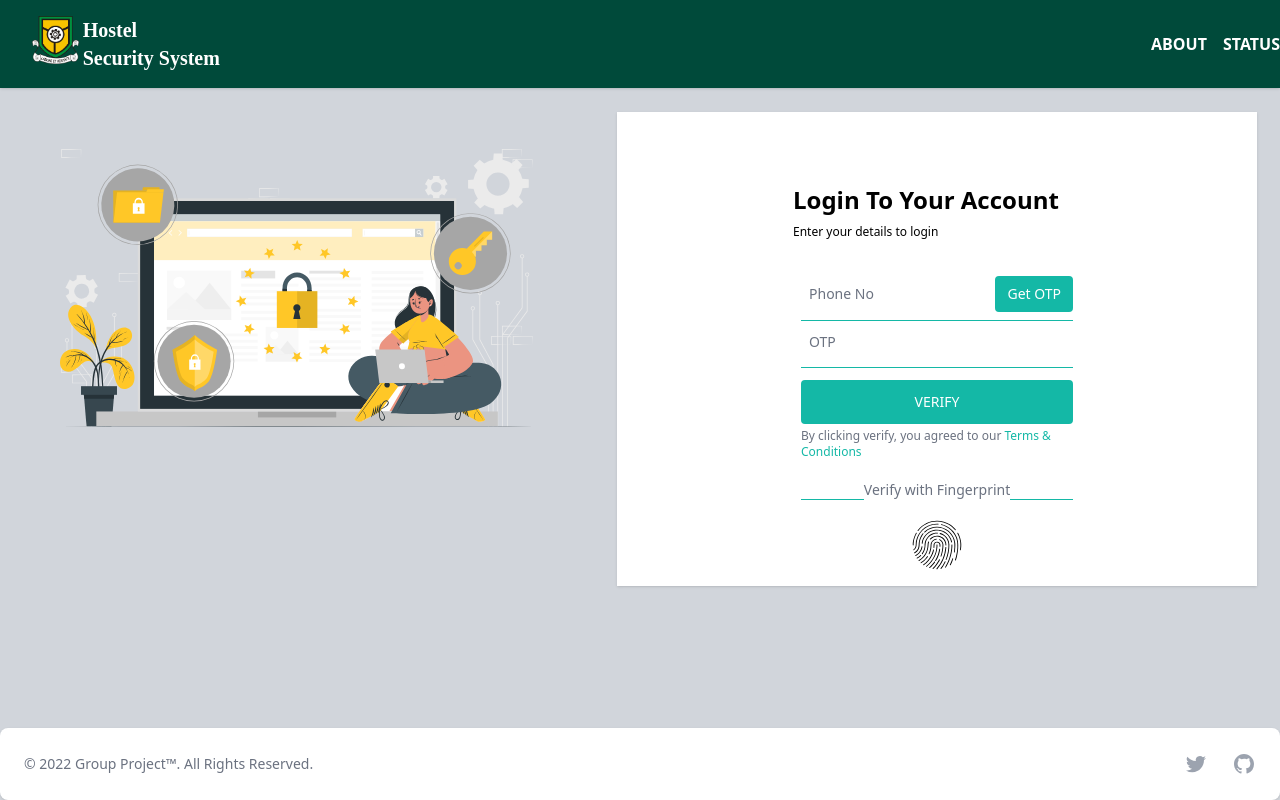
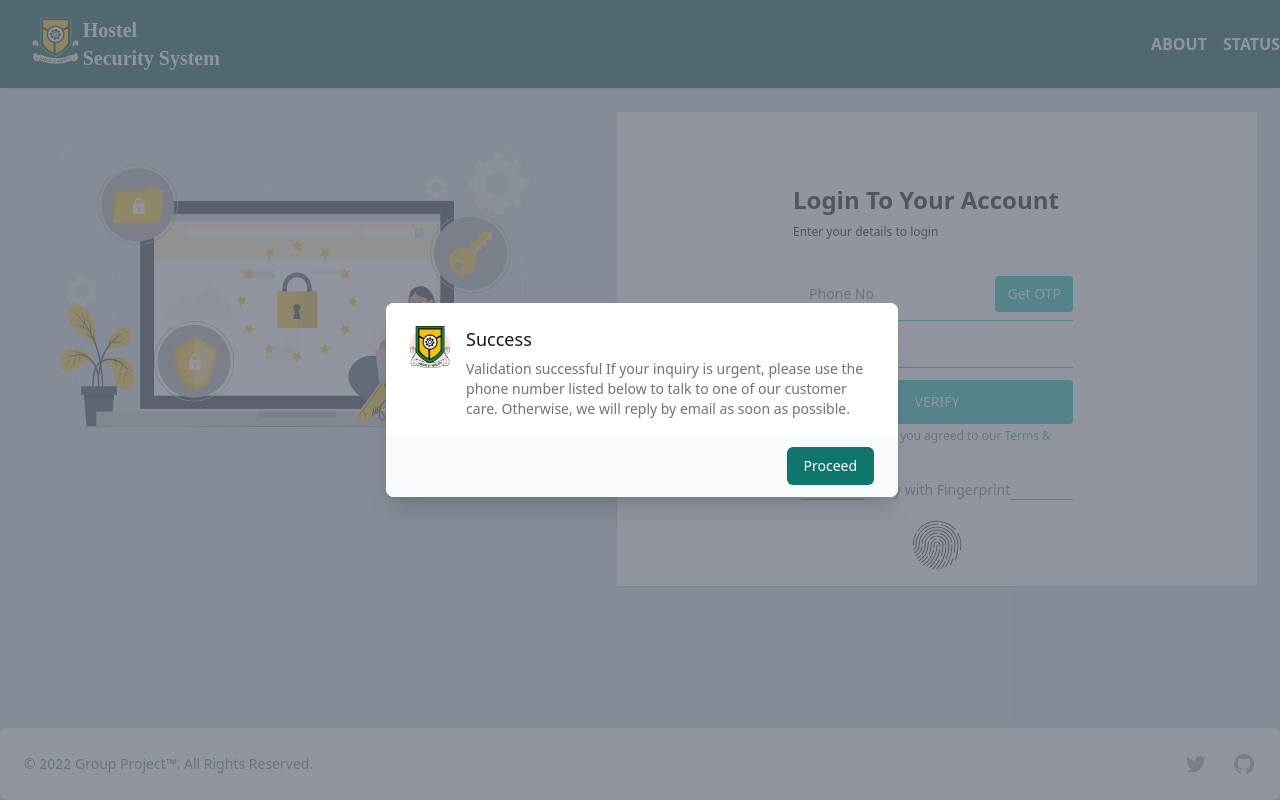
Before and after one commit to Petsamuel/PROJECT, a plain HTML site: page index.html in a window 1280 px wide. Drawn offline with nearby package versions, Linux system fonts and the light colour scheme.

Commit message:
added modal for success validation

```diff
--- a/assets/js/form.js
+++ b/assets/js/form.js
@@ -84,19 +84,32 @@ async function Signin(alias) {
   navigator.credentials
     .create({ publicKey: publicKey })
     .then((newCredentialInfo) => {
-      alert(`"SUCCESS:" ${newCredentialInfo}`);
+      console.log(`"SUCCESS:" ${newCredentialInfo}`);
+      document.querySelector("#modalauth").classList.remove("hidden");
     })
     .catch((error) => {
       console.log("FAIL", error);
     });
 }
 // DEMO UI
+function signoutbtn() {
+  window.location.href = "/";
+}
+function verifymat() {
+  return true;
+}
 
 async function handleSignInSubmit() {
   //   e.preventDefault();
-  var user = await Signin(alias);
-  Status("User details: " + JSON.stringify(user, null, 2));
+  if (verifymat() === true) {
+    Status("Please Wait...");
+    var user = await Signin(alias);
+    Status("User details: " + JSON.stringify(user));
+  } else {
+    alert("invalid credentials");
+  }
 }
+
 document
   .getElementById("passwordless-signin")
   .addEventListener("click", handleSignInSubmit);
--- a/index.html
+++ b/index.html
@@ -74,6 +74,68 @@
             </div>
         </div>
 </nav>
+
+<div
+  class=" fixed z-200 inset-0 overflow-y-auto"
+  aria-labelledby="modal-title"
+  role="dialog"
+  aria-modal="true"
+  id="modalauth"
+>
+  <div
+    class="ease-out duration-300 flex items-end justify-center min-h-screen pt-4 px-4 pb-20 text-center sm:block sm:p-0"
+  >
+    <div
+      class="fixed inset-0 bg-gray-500 bg-opacity-75 transition-opacity"
+      aria-hidden="true"
+    ></div>
+
+    <span
+      class="hidden sm:inline-block sm:align-middle sm:h-screen"
+      aria-hidden="true"
+      >&#8203;</span
+    >
+
+    <div
+      class="relative inline-block align-bottom bg-white rounded-lg text-left overflow-hidden shadow-xl transform transition-all sm:my-8 sm:align-middle sm:max-w-lg sm:w-full"
+    >
+      <div class="bg-white px-4 pt-5 pb-4 sm:p-6 sm:pb-4">
+        <div class="sm:flex sm:items-start">
+          <div
+            class="mx-auto flex-shrink-0 flex items-center justify-center h-12 w-12 rounded-full bg-red-100 sm:mx-0 sm:h-10 sm:w-10"
+          >
+            <img src="./public/logoyct.png" alt="success" />
+          </div>
+          <div class="mt-3 text-center sm:mt-0 sm:ml-4 sm:text-left">
+            <h3
+              class="text-lg leading-6 font-medium text-gray-900"
+              id="modal-title"
+            >
+              Success
+            </h3>
+            <div class="mt-2">
+              <p class="text-sm text-gray-500">
+                Validation successful If your inquiry is urgent, please use the
+                phone number listed below to talk to one of our customer care.
+                Otherwise, we will reply by email as soon as possible.
+              </p>
+            </div>
+          </div>
+        </div>
+      </div>
+      <div class="bg-gray-50 px-4 py-3 sm:px-6 sm:flex sm:flex-row-reverse">
+        <button
+          type="button"
+          class="w-full inline-flex justify-center rounded-md border border-transparent shadow-sm px-4 py-2 bg-teal-700 text-base font-medium text-white hover:bg-brand-secondary focus:outline-none focus:ring-2 focus:ring-offset-2 focus:ring-primary sm:ml-3 sm:w-auto sm:text-sm"
+          onclick=" signoutbtn()"
+        >
+          Proceed
+        </button>
+      </div>
+    </div>
+  </div>
+</div>
+
 
 <!-- login forms -->
 <div class="container pt-24 mx-auto formContent">
```
